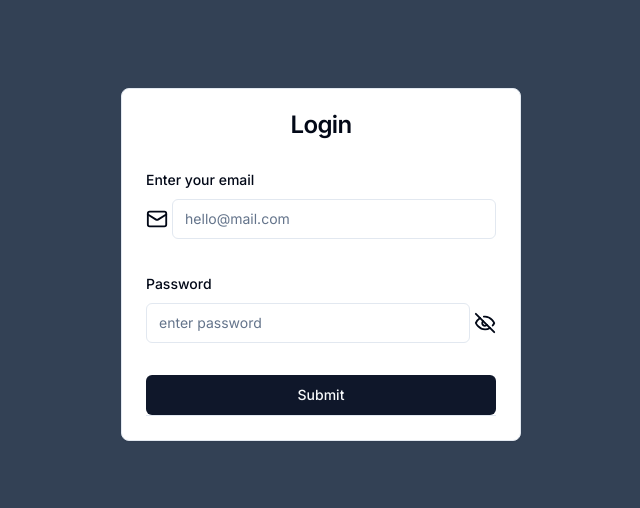
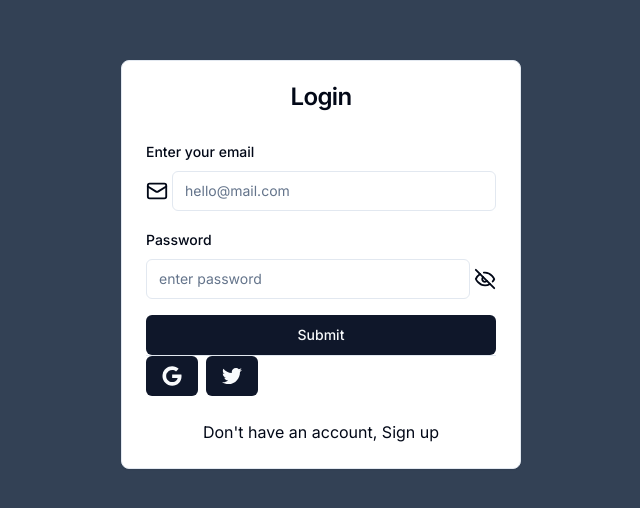
Before and after one commit to femiabimbola/authjs-refresher, a Next.js app: page /login in a window 1280 px wide. Shown: the part 136-644 px from the top of the page, without its empty margins (319-959 px from the left). Built offline with nearby package versions, Linux system fonts and the light colour scheme.

Commit message:
adding footer

```diff
--- a/components/auth/SignUp.tsx
+++ b/components/auth/SignUp.tsx
@@ -37,7 +37,11 @@ const SignUp = () => {
       .then((response) => console.log(response));
   };
   return (
-    <CardWrapper title={"Sign up"}>
+    <CardWrapper
+      title={"Sign up"}
+      footerLabel={"Have an account, Sign in"}
+      href={"/login"}
+    >
       <Form {...form}>
         <form
           onSubmit={form.handleSubmit(onSubmit)}
--- a/components/auth/login-form.tsx
+++ b/components/auth/login-form.tsx
@@ -19,6 +19,7 @@ import {
   FormMessage,
 } from "@/components/ui/form";
 import {Separator} from "@/components/ui/separator";
+import Social from "@/components/auth/social";
 
 const Login = () => {
   const form = useForm<z.infer<typeof LoginSchema>>({
@@ -31,11 +32,15 @@ const Login = () => {
 
   const onSubmit = () => {};
   return (
-    <CardWrapper title="Login">
+    <CardWrapper
+      title="Login"
+      footerLabel={"Don't have an account, Sign up"}
+      href={"/signup"}
+    >
       <Form {...form}>
         <form
           onSubmit={form.handleSubmit(onSubmit)}
-          className="space-y-8"
+          className="space-y-4"
         >
           <FormField
             control={form.control}
@@ -79,6 +84,7 @@ const Login = () => {
         </form>
       </Form>
       <Separator />
+      <Social />
     </CardWrapper>
   );
 };
--- /dev/null
+++ b/components/auth/social.tsx
@@ -0,0 +1,18 @@
+import {Button} from "@/components/ui/button";
+import {FaGoogle} from "react-icons/fa";
+import {FaTwitter} from "react-icons/fa";
+
+const Social = () => {
+  return (
+    <div className="flex gap-x-2">
+      <Button onClick={() => {}}>
+        <FaGoogle className="h-5 w-5" />
+      </Button>
+      <Button>
+        <FaTwitter className="h-5 w-5" />
+      </Button>
+    </div>
+  );
+};
+
+export default Social;
--- a/components/shared/CardWrapper.tsx
+++ b/components/shared/CardWrapper.tsx
@@ -6,14 +6,23 @@ import {
   CardHeader,
   CardTitle,
 } from "@/components/ui/card";
+import Link from "next/link";
 
 interface CardWrapperProps {
   children: React.ReactNode;
   title: String;
   secondText?: String;
+  href: String;
+  footerLabel: String;
 }
 
-const CardWrapper = ({children, title, secondText}: CardWrapperProps) => {
+const CardWrapper = ({
+  children,
+  title,
+  secondText,
+  href,
+  footerLabel,
+}: CardWrapperProps) => {
   return (
     <Card className="w-[400px]">
       <CardHeader>
@@ -21,6 +30,9 @@ const CardWrapper = ({children, title, secondText}: CardWrapperProps) => {
         <CardDescription>{secondText}</CardDescription>
       </CardHeader>
       <CardContent>{children}</CardContent>
+      <CardFooter className="flex justify-center">
+        <Link href={href}> {footerLabel}</Link>
+      </CardFooter>
     </Card>
   );
 };
--- a/package.json
+++ b/package.json
@@ -26,6 +26,7 @@
     "react": "^18",
     "react-dom": "^18",
     "react-hook-form": "^7.52.0",
+    "react-icons": "^5.2.1",
     "react-redux": "^9.1.2",
     "react-spinners": "^0.13.8",
     "tailwind-merge": "^2.3.0",
```
Also changed, not shown: 1 other file (tests, documents, lock files or other folders).
